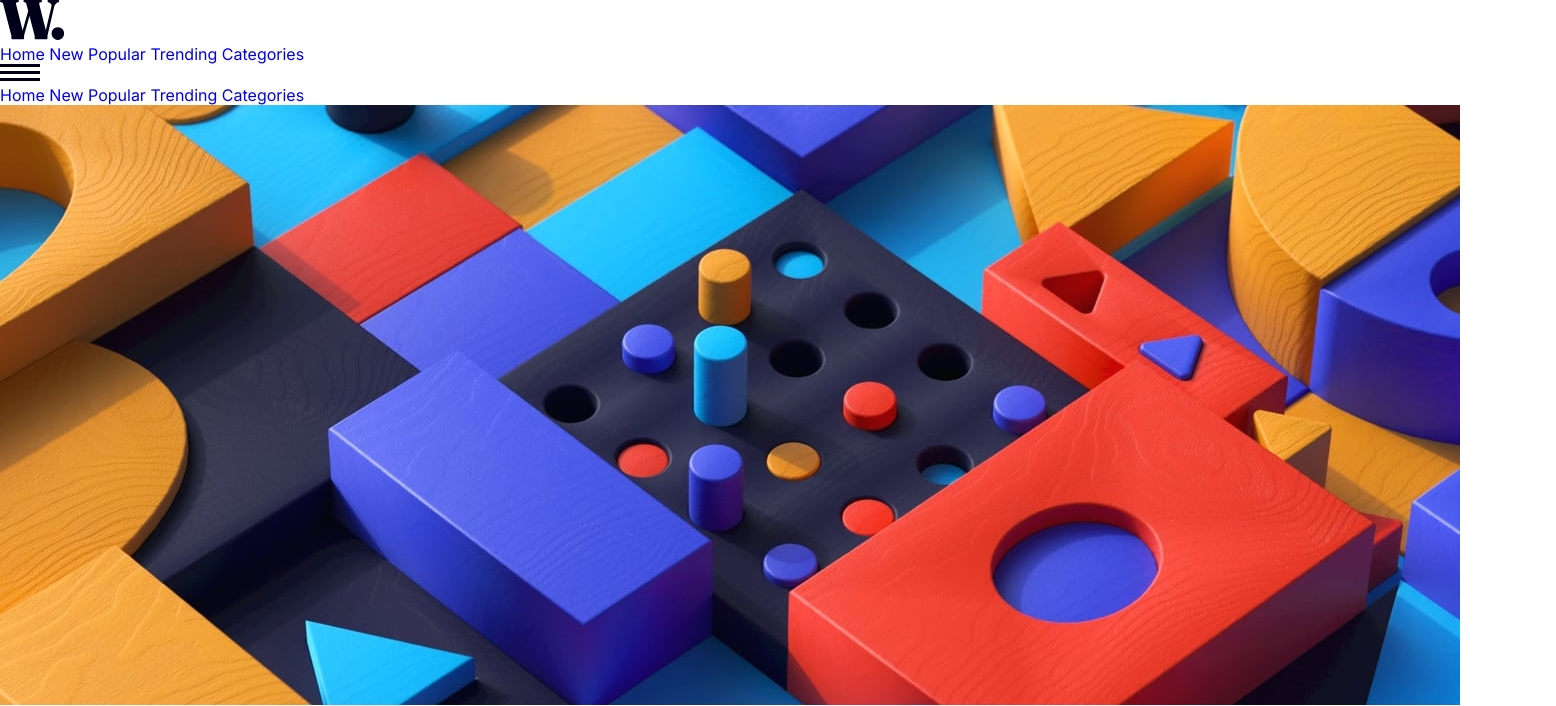
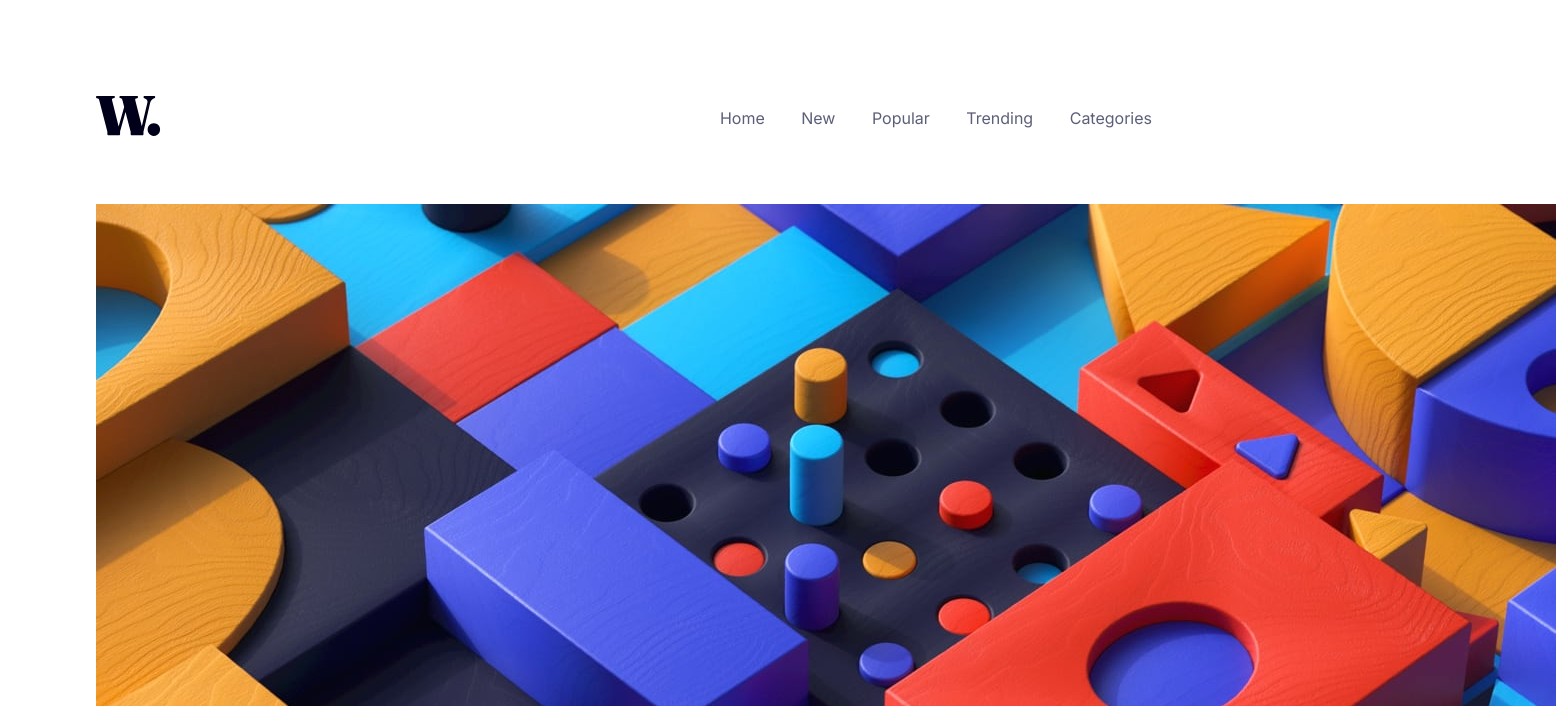
Before and after one commit to PhantomLeii/News-Homepage, a plain HTML site: page index.html in a window 1280 px wide. Shown: the top 706 px of the page, 1556 px wide, since content can reach past the window. Drawn offline with Linux system fonts and the light colour scheme.

Commit message:
add navbar styles

```diff
--- a/css/styles.css
+++ b/css/styles.css
@@ -24,6 +24,31 @@ html {
     box-sizing: border-box;
 }
 
+body {
+    padding: 6rem;
+}
+
+#mobile-menu {
+    display: none;
+}
+
+header {
+    height: fit-content;
+    display: flex;
+    justify-content: space-between;
+    align-items: center;
+    margin-bottom: 4rem;
+}
+
+.nav-link {
+    color: var(--dark-grayish-blue);
+    margin-right: 2rem;
+    transition: .28s ease;
+}
+
+.nav-link:hover {
+    color: var(--soft-red);
+}
 
 .attribution {
     font-size: 11px;
```
